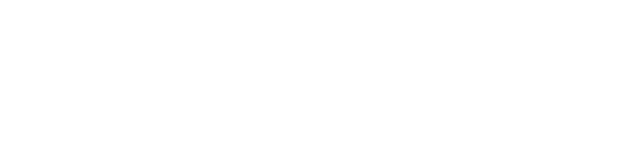
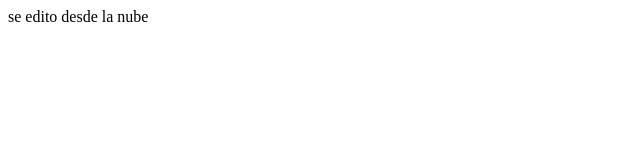
Before and after one commit to jorse57/Practica_ambiente_705, a plain HTML site: page index.html in a window 1280 px wide. Shown: the whole page, without its empty margins (0-640 px from the left). Drawn offline with Linux system fonts and the light colour scheme.

Commit message:
se actualiza el index desde la nube

```diff
--- a/index.html
+++ b/index.html
@@ -4,6 +4,6 @@
 
 </head>
 <body>
-
+    se edito desde la nube
 </body>
 </html>
```
